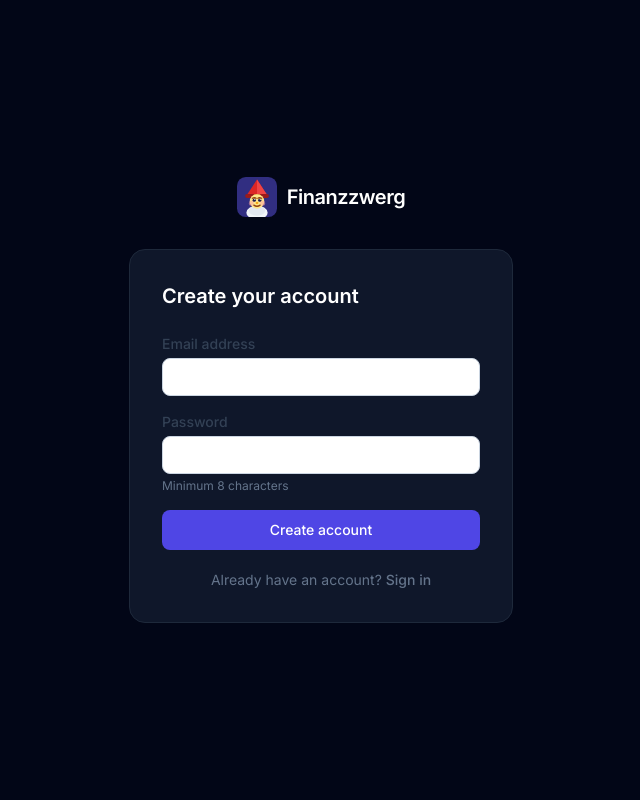
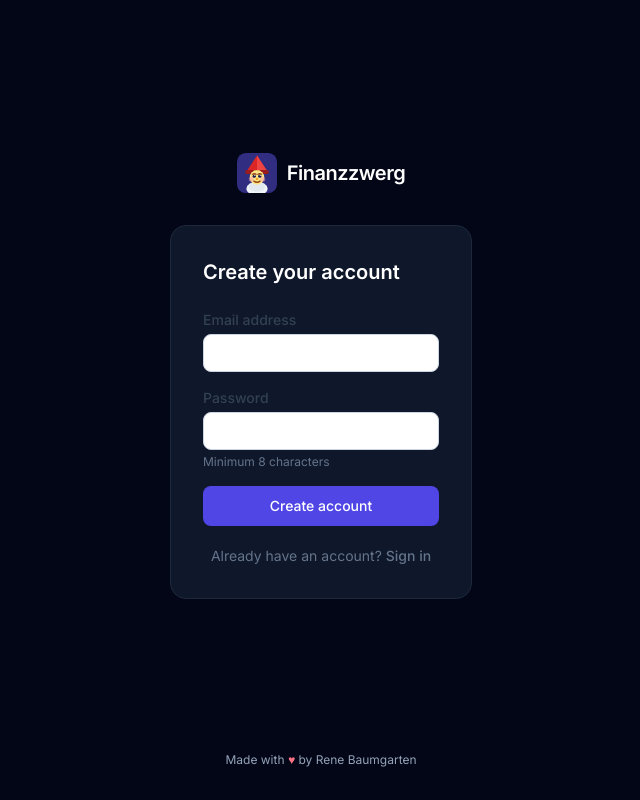
Before and after one commit to DevMindsLab/finanzzwerg, a React (Vite) app in the folder frontend/: page /register in a window 1280 px wide. Shown: the whole page, without its empty margins (319-959 px from the left). Built offline with nearby package versions, Linux system fonts and the light colour scheme.

Commit message:
feat: show footer on login and register pages
Extract footer into shared AppFooter component and add it to
LoginPage and RegisterPage (which have their own layout outside
the main Layout wrapper).

```diff
--- a/frontend/src/components/layout/Layout.tsx
+++ b/frontend/src/components/layout/Layout.tsx
@@ -2,6 +2,7 @@ import { useState } from "react";
 import { Outlet } from "react-router-dom";
 import { Menu } from "lucide-react";
 import BrandIcon from "@/components/ui/BrandIcon";
+import AppFooter from "@/components/ui/AppFooter";
 import Sidebar from "./Sidebar";
 
 export default function Layout() {
@@ -45,17 +46,7 @@ export default function Layout() {
             <div className="flex-1 max-w-7xl w-full mx-auto px-4 sm:px-6 py-6 sm:py-8">
               <Outlet />
             </div>
-            <footer className="text-center py-4 text-xs text-slate-400 dark:text-slate-600">
-              Made with <span className="text-rose-400">♥</span> by{" "}
-              <a
-                href="https://rene-baumgarten.de"
-                target="_blank"
-                rel="noopener noreferrer"
-                className="hover:text-slate-600 dark:hover:text-slate-400 transition-colors"
-              >
-                Rene Baumgarten
-              </a>
-            </footer>
+            <AppFooter />
           </div>
         </main>
       </div>
--- /dev/null
+++ b/frontend/src/components/ui/AppFooter.tsx
@@ -0,0 +1,15 @@
+export default function AppFooter() {
+  return (
+    <footer className="text-center py-4 text-xs text-slate-400 dark:text-slate-600">
+      Made with <span className="text-rose-400">♥</span> by{" "}
+      <a
+        href="https://rene-baumgarten.de"
+        target="_blank"
+        rel="noopener noreferrer"
+        className="hover:text-slate-600 dark:hover:text-slate-400 transition-colors"
+      >
+        Rene Baumgarten
+      </a>
+    </footer>
+  );
+}
--- a/frontend/src/pages/LoginPage.tsx
+++ b/frontend/src/pages/LoginPage.tsx
@@ -2,6 +2,7 @@ import { useState } from "react";
 import { Link, useNavigate } from "react-router-dom";
 import { useTranslation } from "react-i18next";
 import BrandIcon from "@/components/ui/BrandIcon";
+import AppFooter from "@/components/ui/AppFooter";
 import { authApi } from "@/api/auth";
 import { useAuth } from "@/contexts/AuthContext";
 import Input from "@/components/ui/Input";
@@ -33,8 +34,8 @@ export default function LoginPage() {
   };
 
   return (
-    <div className="min-h-screen bg-slate-950 flex items-center justify-center p-4">
-      <div className="w-full max-w-sm">
+    <div className="min-h-screen bg-slate-950 flex flex-col items-center justify-center p-4">
+      <div className="w-full max-w-sm flex-1 flex flex-col items-center justify-center">
         {/* Logo */}
         <div className="flex items-center justify-center gap-2.5 mb-8">
           <BrandIcon className="w-10 h-10" />
@@ -82,6 +83,7 @@ export default function LoginPage() {
           </p>
         </div>
       </div>
+      <AppFooter />
     </div>
   );
 }
--- a/frontend/src/pages/RegisterPage.tsx
+++ b/frontend/src/pages/RegisterPage.tsx
@@ -2,6 +2,7 @@ import { useState } from "react";
 import { Link, useNavigate } from "react-router-dom";
 import { useTranslation } from "react-i18next";
 import BrandIcon from "@/components/ui/BrandIcon";
+import AppFooter from "@/components/ui/AppFooter";
 import { authApi } from "@/api/auth";
 import { useAuth } from "@/contexts/AuthContext";
 import Input from "@/components/ui/Input";
@@ -33,8 +34,8 @@ export default function RegisterPage() {
   };
 
   return (
-    <div className="min-h-screen bg-slate-950 flex items-center justify-center p-4">
-      <div className="w-full max-w-sm">
+    <div className="min-h-screen bg-slate-950 flex flex-col items-center justify-center p-4">
+      <div className="w-full max-w-sm flex-1 flex flex-col items-center justify-center">
         {/* Logo */}
         <div className="flex items-center justify-center gap-2.5 mb-8">
           <BrandIcon className="w-10 h-10" />
@@ -84,6 +85,7 @@ export default function RegisterPage() {
           </p>
         </div>
       </div>
+      <AppFooter />
     </div>
   );
 }
```
